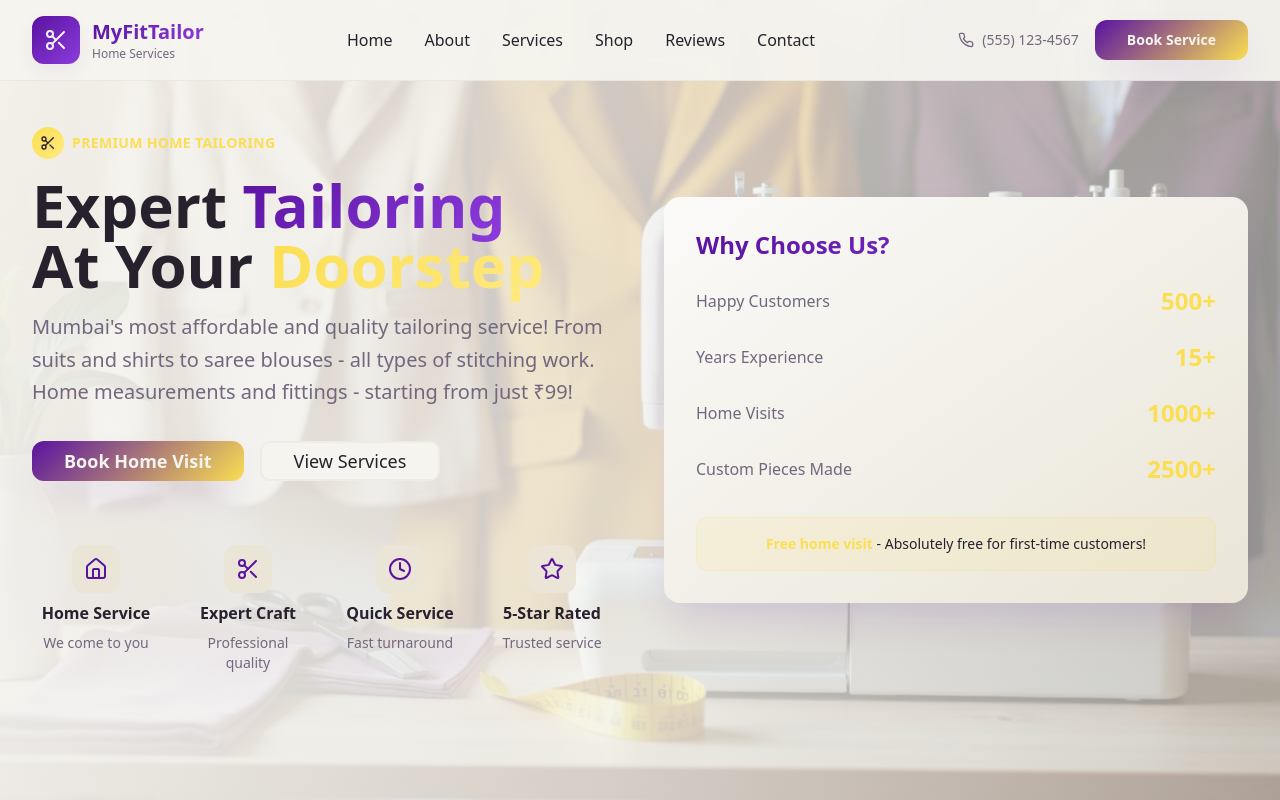
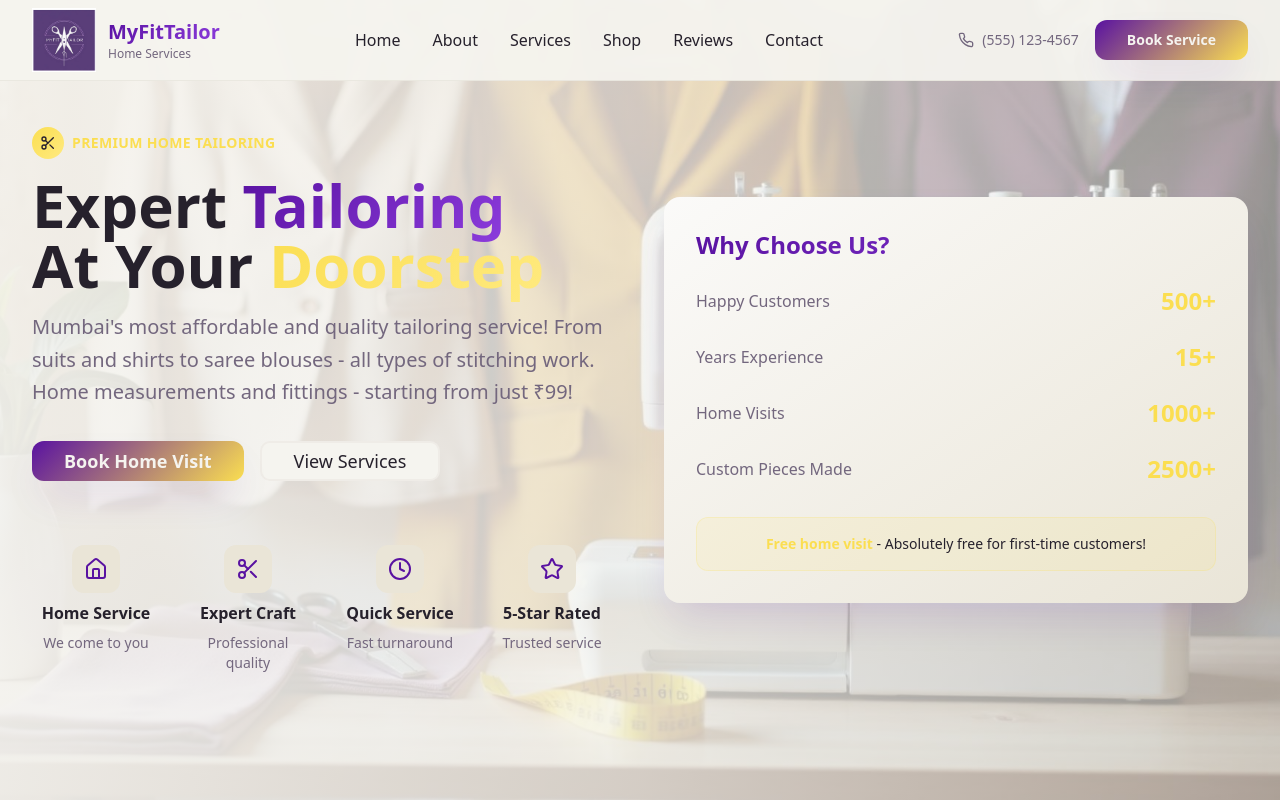
Before and after one commit to keertanpoojary/thread-tapestry-studio, a React (Vite) app: page / in a window 1280 px wide. Shown: the top 800 px of the page. Built offline with nearby package versions, Linux system fonts and the light colour scheme; the HTML template or start-up script is replaced by a standard one.

Commit message:
Update logo

```diff
--- a/src/components/Navigation.tsx
+++ b/src/components/Navigation.tsx
@@ -1,6 +1,7 @@
 import { useState } from 'react';
 import { Button } from '@/components/ui/button';
-import { Menu, X, Scissors, Phone, Mail } from 'lucide-react';
+import { Menu, X, Phone } from 'lucide-react';
+import logo from '@/assets/logo.png';
 
 const Navigation = () => {
   const [isMenuOpen, setIsMenuOpen] = useState(false);
@@ -20,9 +21,11 @@ const Navigation = () => {
         <div className="flex justify-between items-center h-20">
           {/* Logo */}
           <div className="flex items-center space-x-3">
-            <div className="w-12 h-12 bg-gradient-primary rounded-xl flex items-center justify-center shadow-elegant">
-              <Scissors className="w-6 h-6 text-primary-foreground" />
-            </div>
+            <img
+              src={logo}
+              alt="MyFitTailor Logo"
+              className="h-16 w-16 object-contain"
+            />
             <div>
               <h1 className="text-xl font-bold text-gradient-primary">MyFitTailor</h1>
               <p className="text-xs text-muted-foreground">Home Services</p>
```
Also changed, not shown: src/assets/logo.png (added).
